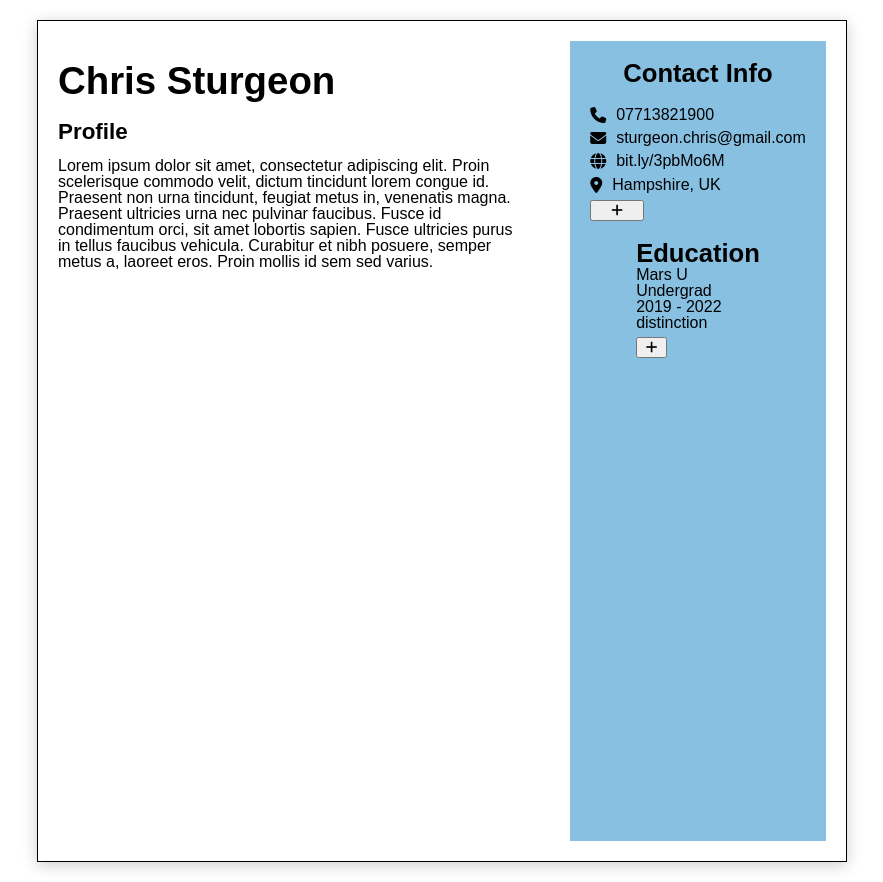
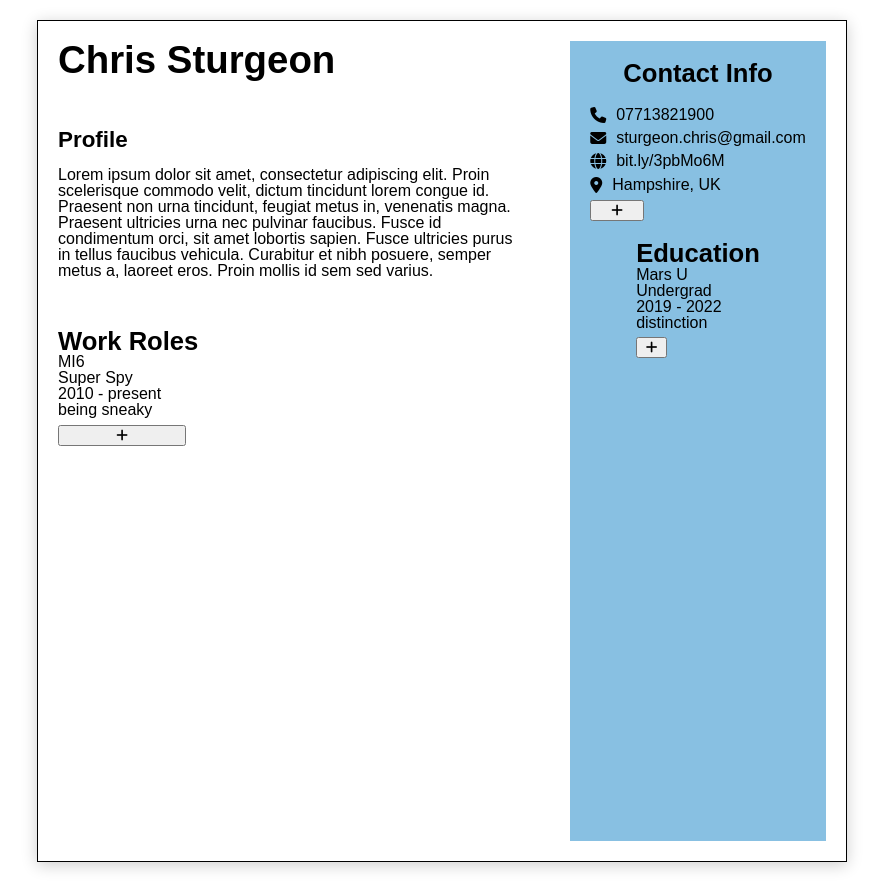
Before and after one commit to ChrisSturgeon/odin-cv-builder, a React (Create React App) app in the folder cv-project/: page / in a window 1280 px wide. Shown: the whole page, without its empty margins (198-1081 px from the left). Built offline with nearby package versions, Linux system fonts and the light colour scheme.

Commit message:
Basic add new work complete

```diff
--- a/cv-project/src/App.css
+++ b/cv-project/src/App.css
@@ -135,6 +135,7 @@ table {
 }
 
 .Wrapper {
+  min-height: 21cm;
   display: grid;
   grid-template-columns: 40vw 20vw;
   grid-template-rows: 10% auto auto;
@@ -145,3 +146,9 @@ table {
   box-shadow: 0px 3px 15px rgba(0, 0, 0, 0.2);
   padding: 20px;
 }
+
+.main-column {
+  display: flex;
+  flex-direction: column;
+  gap: 50px;
+}
--- a/cv-project/src/App.js
+++ b/cv-project/src/App.js
@@ -3,12 +3,16 @@ import './App.css';
 import Name from './components/Name';
 import SideBar from './components/SideBar';
 import Profile from './components/profile';
+import Work from './components/Work';
 
 function App() {
   return (
     <div className="Wrapper">
-      <Name />
-      <Profile />
+      <div className="main-column">
+        <Name />
+        <Profile />
+        <Work />
+      </div>
       <SideBar></SideBar>
     </div>
   );
--- /dev/null
+++ b/cv-project/src/components/Work.js
@@ -0,0 +1,193 @@
+import React, { Component } from 'react';
+import uniqid from 'uniqid';
+
+class Work extends Component {
+  constructor() {
+    super();
+
+    this.handleChange = this.handleChange.bind(this);
+    this.saveEdit = this.saveEdit.bind(this);
+    this.addNew = this.addNew.bind(this);
+
+    this.state = {
+      history: [
+        {
+          employer: 'MI6',
+          tempEmployer: 'MI6',
+          position: 'Super Spy',
+          tempPosition: 'Super Spy',
+          from: '2010',
+          tempFrom: '2010',
+          to: 'present',
+          tempTo: 'present',
+          tasks: 'being sneaky',
+          tempTasks: 'being sneaky',
+          editing: false,
+          id: uniqid(),
+        },
+      ],
+    };
+  }
+
+  clickEdit = (id) => {
+    const index = this.state.history.findIndex((element) => {
+      return element.id === id;
+    });
+
+    const revisedHistory = this.state.history;
+    revisedHistory[index].editing = true;
+
+    this.setState({
+      history: revisedHistory,
+    });
+  };
+
+  handleChange(id, event) {
+    const index = this.state.history.findIndex((element) => {
+      return element.id === id;
+    });
+
+    const revisedHistory = this.state.history;
+    const name = event.target.name;
+
+    switch (name) {
+      case 'employer':
+        revisedHistory[index].tempEmployer = event.target.value;
+        break;
+      case 'position':
+        revisedHistory[index].tempPosition = event.target.value;
+        console.log(revisedHistory[index].tempLevel);
+        break;
+      case 'from':
+        revisedHistory[index].tempFrom = event.target.value;
+        break;
+      case 'to':
+        revisedHistory[index].tempTo = event.target.value;
+        break;
+      case 'tasks':
+        revisedHistory[index].tempTasks = event.target.value;
+        break;
+      default:
+        console.log('Something has gone wrong....');
+    }
+
+    this.setState({
+      history: revisedHistory,
+    });
+  }
+
+  saveEdit(id, event) {
+    event.preventDefault();
+    const index = this.state.history.findIndex((element) => {
+      return element.id === id;
+    });
+
+    const revisedHistory = this.state.history;
+
+    revisedHistory[index].employer = this.state.history[index].tempEmployer;
+    revisedHistory[index].position = this.state.history[index].tempPosition;
+    revisedHistory[index].from = this.state.history[index].tempFrom;
+    revisedHistory[index].to = this.state.history[index].tempTo;
+    revisedHistory[index].tasks = this.state.history[index].tempTasks;
+    revisedHistory[index].editing = false;
+
+    this.setState({
+      history: revisedHistory,
+    });
+  }
+
+  addNew() {
+    const template = {
+      employer: 'Employer name...',
+      tempEmployer: 'Employer name...',
+      position: 'Position...',
+      tempPosition: 'Position...',
+      from: 'From...',
+      tempFrom: 'From...',
+      to: 'To',
+      tempTo: 'To',
+      tasks: 'Main tasks...',
+      tempTasks: 'Main tasks...',
+      editing: false,
+      id: uniqid(),
+    };
+
+    this.setState({
+      history: this.state.history.concat(template),
+    });
+  }
+
+  render() {
+    return (
+      <div className="work-roles">
+        <h3>Work Roles</h3>
+        <ul>
+          {this.state.history.map((role) => {
+            if (role.editing === true) {
+              return (
+                <form
+                  className="role-form"
+                  key={role.id}
+                  onSubmit={this.saveEdit.bind(this, role.id)}
+                >
+                  <input
+                    name="employer"
+                    onChange={this.handleChange.bind(this, role.id)}
+                    defaultValue={role.employer}
+                  ></input>
+                  <input
+                    name="position"
+                    onChange={this.handleChange.bind(this, role.id)}
+                    defaultValue={role.position}
+                  ></input>
+                  <input
+                    name="from"
+                    onChange={this.handleChange.bind(this, role.id)}
+                    defaultValue={role.from}
+                  ></input>
+                  <input
+                    name="to"
+                    onChange={this.handleChange.bind(this, role.id)}
+                    defaultValue={role.to}
+                  ></input>
+                  <input
+                    name="tasks"
+                    onChange={this.handleChange.bind(this, role.id)}
+                    defaultValue={role.tasks}
+                  ></input>
+                  <button className="save-btn" type="submit">
+                    <i className="fa-solid fa-circle-check"></i>
+                  </button>
+                  <button className="cancel-btn" onClick={this.cancelEdit}>
+                    <i className="fa-solid fa-trash-can"></i>
+                  </button>
+                </form>
+              );
+            } else {
+              return (
+                <div
+                  key={role.id}
+                  onDoubleClick={() => this.clickEdit(role.id)}
+                >
+                  <div>{role.employer}</div>
+                  <div>{role.position}</div>
+                  <div>
+                    <div>
+                      {role.from} - {role.to}
+                    </div>
+                  </div>
+                  <div>{role.tasks}</div>
+                </div>
+              );
+            }
+          })}
+          <button onClick={this.addNew}>
+            <i className="fa-solid fa-plus"></i>
+          </button>
+        </ul>
+      </div>
+    );
+  }
+}
+
+export default Work;
```
